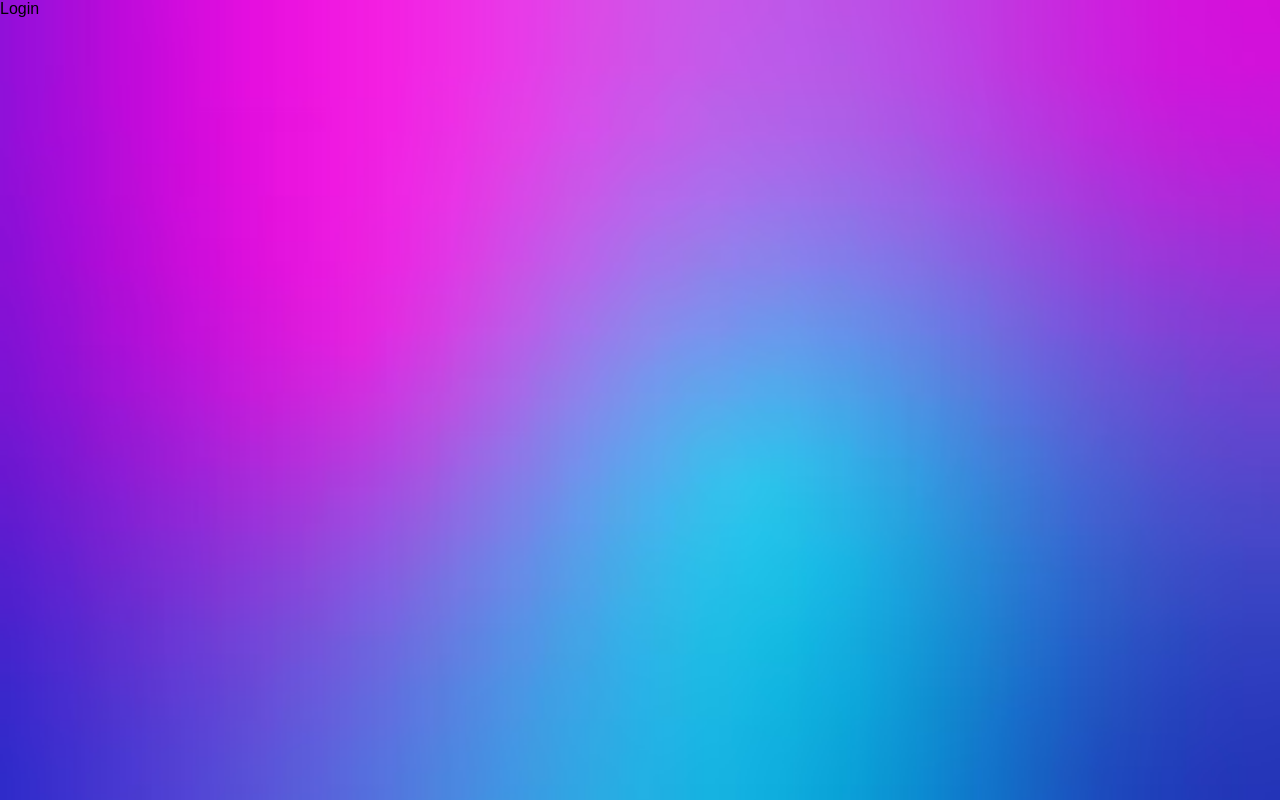
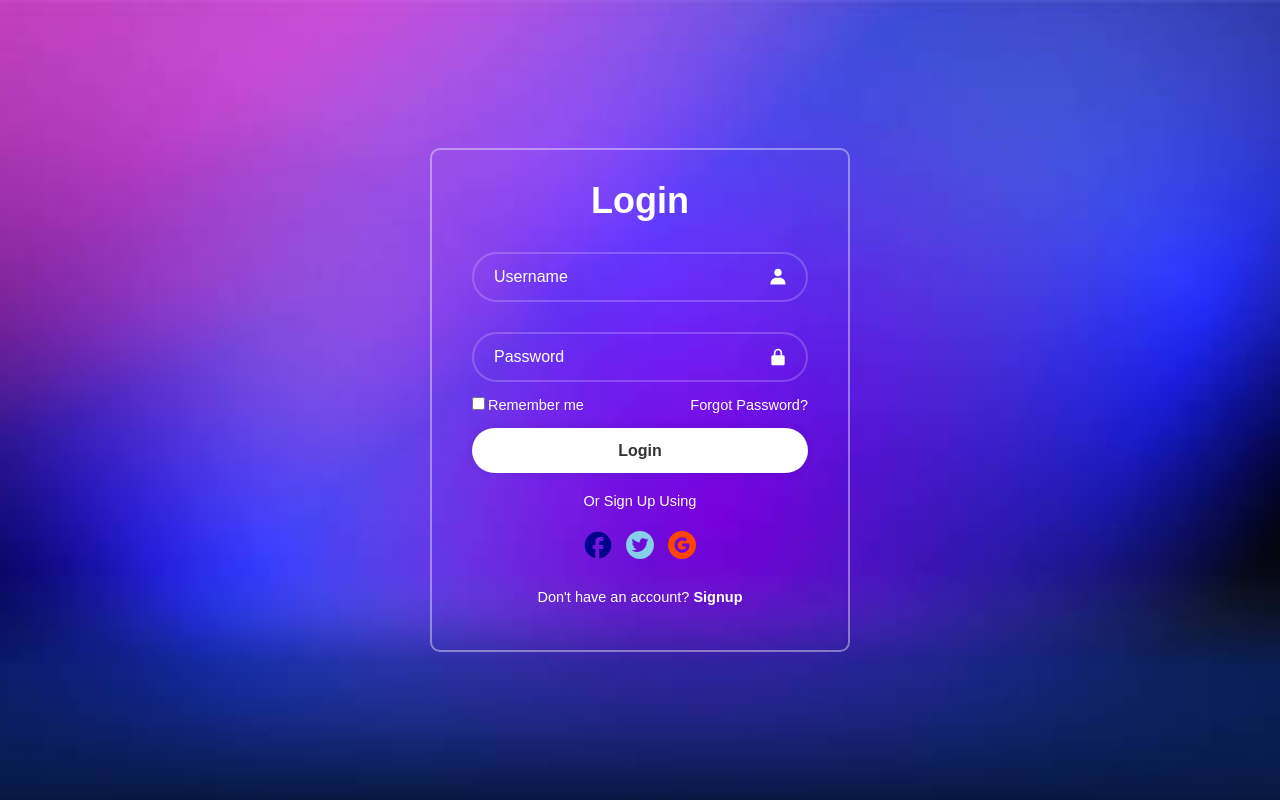
Before and after one commit to Anus-Ali-Khan/Social-media-App, a React (Create React App) app: page /login in a window 1280 px wide. Built offline with nearby package versions, Linux system fonts and the light colour scheme.

Commit message:
Login Page completed

```diff
--- a/src/pages/Login/Login.css
+++ b/src/pages/Login/Login.css
@@ -1,7 +1,153 @@
+* {
+    margin: 0;
+    padding: 0;
+    box-sizing: border-box;
+    font-family: "Poppins", sans-serif;
+}
+
+
 .login-container {
-    background-image: url("../../assets/images/pink-blue-swirl-gradient_78370-261.avif");
+    background-image: url("../../assets/images/loginpagebackground.jpg");
     height: 100vh;
     background-repeat: no-repeat;
     background-size: cover;
+    background-position: center;
+    display: flex;
+    justify-content: center;
+    align-items: center;
+    min-height: 100vh;
 
 }
+
+.wrapper {
+    width: 420px;
+    background: transparent;
+    border: 2px solid rgba(255, 255, 255, 0.4);
+    color: #fff;
+    border-radius: 10px;
+    padding: 30px 40px;
+}
+
+.wrapper h1 {
+    font-size: 36px;
+    text-align: center;
+}
+
+.wrapper .input-box {
+    position: relative;
+    width: 100%;
+    height: 50px;
+    margin: 30px 0;
+}
+
+.input-box input {
+    width: 100%;
+    height: 100%;
+    background: transparent;
+    border: none;
+    outline: none;
+    border: 2px solid rgba(255, 255, 255, 0.2);
+    border-radius: 40px;
+    font-size: 16px;
+    color: #fff;
+    padding: 20px 45px 20px 20px;
+}
+
+.input-box input::placeholder {
+    color: #fff;
+}
+
+.input-box .i {
+    position: absolute;
+    right: 20px;
+    top: 50%;
+    transform: translateY(-50%);
+    font-size: 20px;
+}
+
+.wrapper .remember-forgot {
+    display: flex;
+    justify-content: space-between;
+    font-size: 14.5px;
+    margin: -15px 0 15px;
+}
+
+.remember-forgot label input {
+    accent-color: #fff;
+    margin-right: 3px;
+}
+
+.remember-forgot a {
+    color: #fff;
+    text-decoration: none;
+}
+
+.remember-forgot a:hover {
+    text-decoration: underline;
+}
+
+.wrapper .btn {
+    width: 100%;
+    height: 45px;
+    background: #fff;
+    border: none;
+    outline: none;
+    border-radius: 40px;
+    box-shadow: 0 0 10px rgba(0, 0, 0, 0.1);
+    cursor: pointer;
+    font-size: 16px;
+    color: #333;
+    font-weight: 600;
+}
+
+.wrapper .signup {
+    display: flex;
+    justify-content: center;
+    font-size: 14.5px;
+    margin-top: 20px;
+}
+
+.wrapper .icons {
+    display: flex;
+    justify-content: center;
+    margin-top: 20px;
+    gap: 10px;
+    font-size: 2rem;
+
+}
+
+.wrapper .icons a {
+    text-decoration: none;
+}
+
+.wrapper .icons a:hover {
+    border-bottom: 2px solid aliceblue;
+}
+
+.wrapper .icons #f-icon {
+    color: darkblue;
+}
+
+.wrapper .icons #t-icon {
+    color: skyblue;
+}
+
+.wrapper .icons #g-icon {
+    color: orangered;
+}
+
+.wrapper .register-link {
+    font-size: 14.5px;
+    text-align: center;
+    margin: 20px 0 15px;
+}
+
+.register-link p a {
+    color: #fff;
+    text-decoration: none;
+    font-weight: 600;
+}
+
+.register-link p a:hover {
+    text-decoration: underline;
+}
--- a/src/pages/Login/Login.js
+++ b/src/pages/Login/Login.js
@@ -1,8 +1,46 @@
 import React from "react";
-import '../Login/Login.css'
+import '../Login/Login.css';
+import { BiSolidUser } from 'react-icons/bi'
+import { BiSolidLockAlt } from 'react-icons/bi'
+import { MdFacebook } from 'react-icons/md'
+import { AiFillTwitterCircle } from 'react-icons/ai'
+import { AiFillGoogleCircle } from 'react-icons/ai'
+
+
 
 function Login() {
-    return <div className="login-container">Login</div>;
+    return <div className="login-container">
+        <div className="wrapper">
+            <form action="">
+                <h1>Login</h1>
+                <div className="input-box">
+                    <input type="text" placeholder="Username" required />
+                    < BiSolidUser className="i" />
+                </div>
+                <div className="input-box">
+                    <input type="password" placeholder="Password" required />
+                    < BiSolidLockAlt className="i" />
+                </div>
+                <div className="remember-forgot">
+                    <label><input type="checkbox" />Remember me</label>
+                    <a href="#"> Forgot Password?</a>
+                </div>
+
+                <button type="submit" className="btn" >Login </button>
+                <p className="signup">Or Sign Up Using</p>
+                <div className="icons">
+                    <a href="#">< MdFacebook id="f-icon" /></a>
+                    <a href="#">< AiFillTwitterCircle id="t-icon" /></a>
+                    <a href="#">< AiFillGoogleCircle id="g-icon" /></a>
+                </div>
+
+                <div className="register-link">
+                    <p>Don't have an account? <a href="#">Signup</a></p>
+                </div>
+            </form>
+        </div>
+    </div>;
 }
 
+
 export default Login;
--- a/src/pages/Navbar/Navbar.css
+++ b/src/pages/Navbar/Navbar.css
@@ -20,7 +20,7 @@
     justify-content: space-between;
     align-items: center;
     position: fixed;
-    z-index: 99;
+    /* z-index: 99; */
     box-shadow: 0 0 10px #000;
     background: rgba(0, 0, 0, 0.5);
 
@@ -43,7 +43,7 @@
     font-size: large;
 }
 
-.header .serach-box {
+.header .search-box {
     flex: 1;
     position: relative;
 }
@@ -70,8 +70,8 @@
     border-radius: 30px;
     border: none;
     position: absolute;
-    top: 0.5;
-    right: 0.5;
+    top: 0.5px;
+    right: 0.5px;
     transform: scale(0.9);
     background: green;
     color: #fff;
@@ -104,6 +104,15 @@
     font-size: 2.5em;
     display: none;
     color: #fff;
+}
+
+.navbar .Msg h1 {
+    display: flex;
+    justify-content: center;
+    padding: 20rem;
+    color: #fff;
+    font-size: 3rem;
+    text-align: center;
 }
 
 @media(max-width:1000px) {
--- a/src/pages/Navbar/Navbar.js
+++ b/src/pages/Navbar/Navbar.js
@@ -14,10 +14,10 @@ function Navbar() {
             <input type="checkbox" id="chk1" />
             <div className='logo'><h1>Social Influencer</h1></div>
             <div className='search-box'>
-                <form >
-                    <input type="text" name='search' id='srch' placeholder='Search' />
-                    <button type='submit'><BsSearch /></button>
-                </form>
+
+                <input type="text" name='search' id='srch' placeholder='Search' />
+                <button type='submit'><BsSearch /></button>
+
             </div>
             <ul>
                 <li><Link to='/' >Home </Link></li>
@@ -37,6 +37,7 @@ function Navbar() {
             </div>
 
         </nav>
+        <div className='Msg'><h1>Lets signup and start chat with the world</h1></div>
     </div>
 }
 
```
Also changed, not shown: src/assets/images/login_background.avif (deleted), src/assets/images/loginpagebackground.jpg (added).
